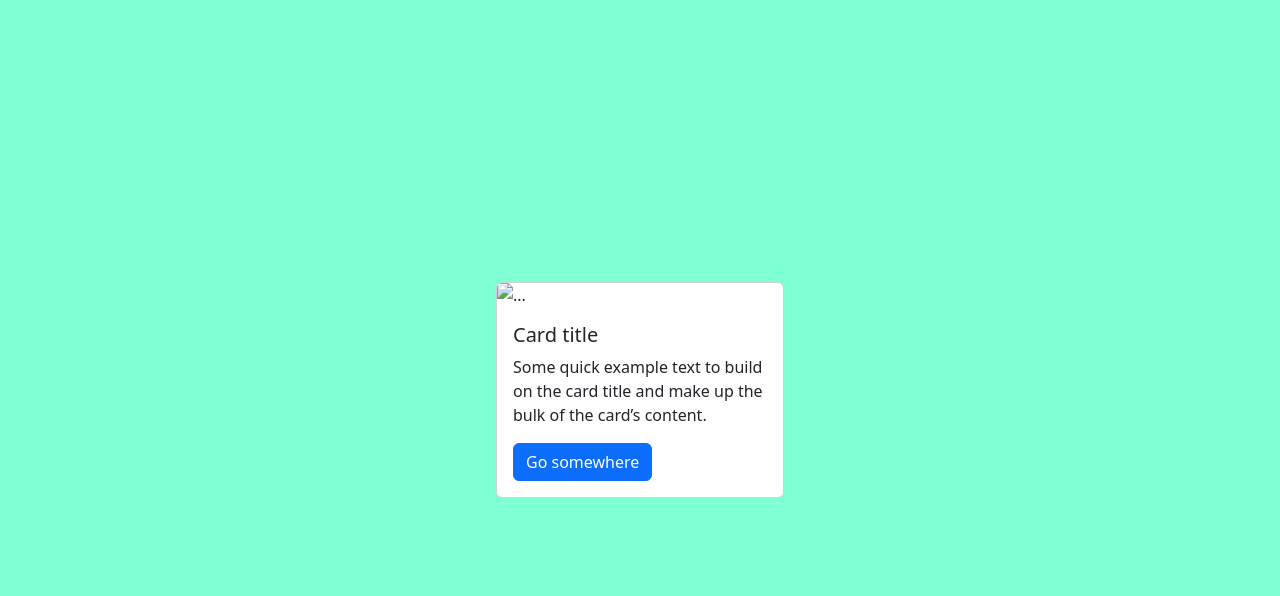
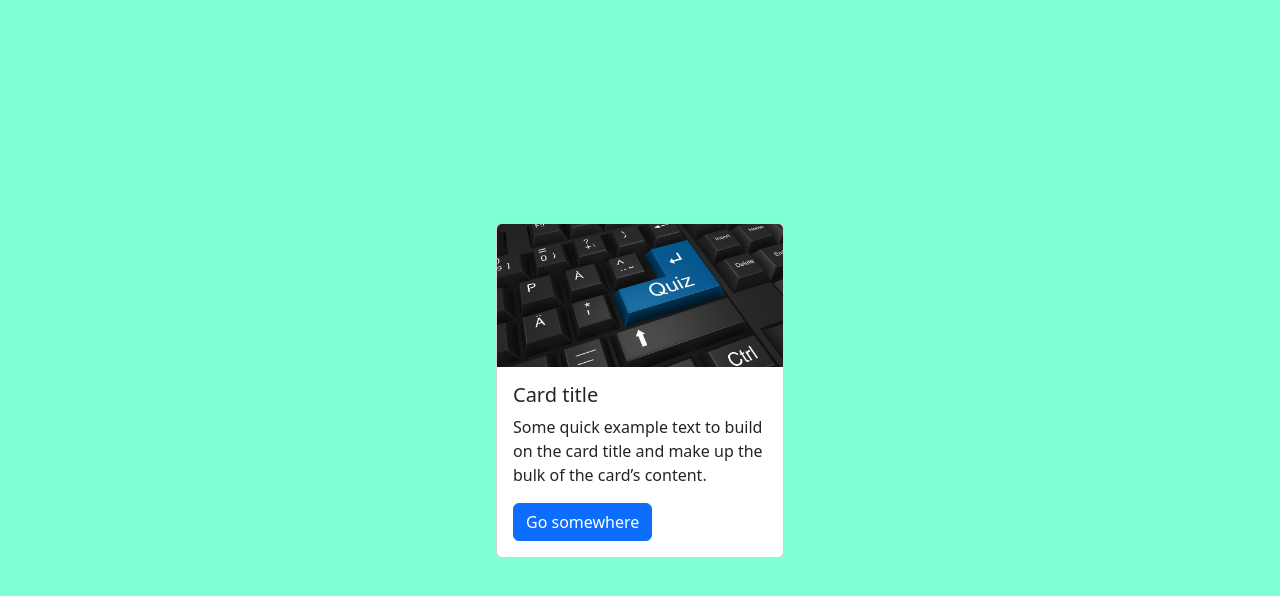
Before and after one commit to DenisBode/Quizz-App, a plain HTML site: page index.html in a window 1280 px wide. Shown: the part 60-656 px from the top of the page. Drawn offline with nearby package versions, Linux system fonts and the light colour scheme.

Commit message:
add img folder, quiz img for card

```diff
--- a/index.html
+++ b/index.html
@@ -29,7 +29,7 @@
 
     <div class="container">
         <div class="card" style="width: 18rem;">
-            <img src="..." class="card-img-top" alt="...">
+            <img src="./img/quiz.jpg" class="card-img-top">
             <div class="card-body">
                 <h5 class="card-title">Card title</h5>
                 <p class="card-text">Some quick example text to build on the card title and make up the bulk of the
```
Also changed, not shown: img/quiz.jpg (added).
